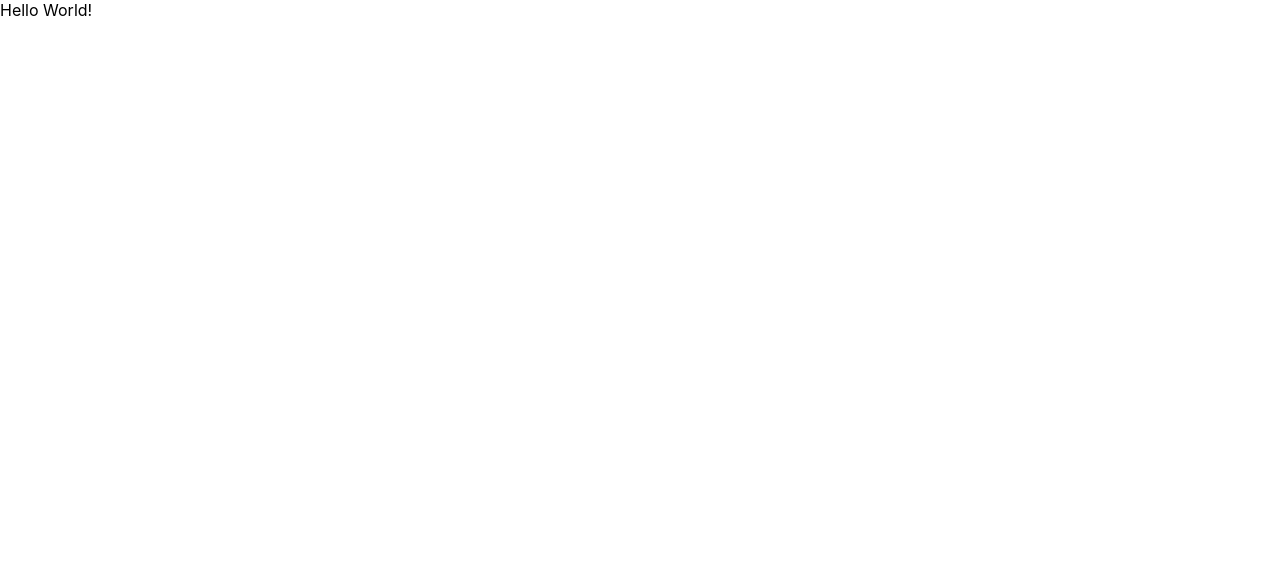
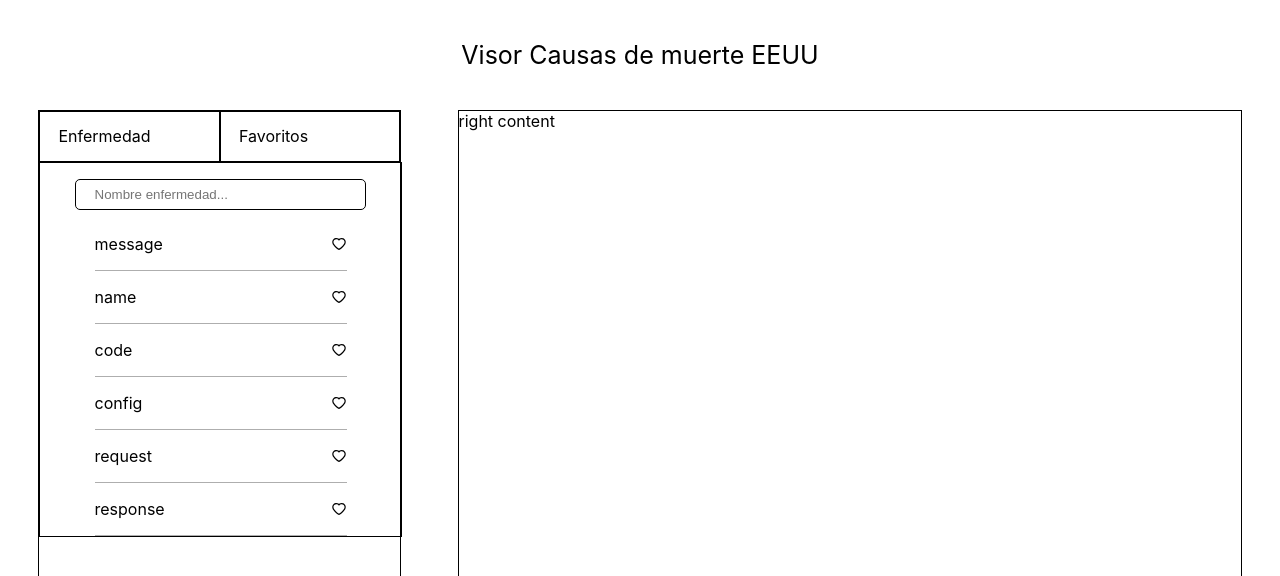
Before and after one commit to fthurtado/grupo_central_front, a React (Create React App) app: page / in a window 1280 px wide. Shown: the top 576 px of the page. Built offline with nearby package versions, Linux system fonts and the light colour scheme; no server answers.

Commit message:
feat(): icons && show all diseases && left side styles

```diff
--- a/package.json
+++ b/package.json
@@ -10,6 +10,7 @@
     "node-sass": "^7.0.3",
     "react": "^18.2.0",
     "react-dom": "^18.2.0",
+    "react-icons": "^4.4.0",
     "react-router-dom": "^6.3.0",
     "react-scripts": "5.0.1",
     "web-vitals": "^2.1.0"
--- a/src/styles/DiseasesStyles.scss
+++ b/src/styles/DiseasesStyles.scss
@@ -0,0 +1,89 @@
+.diseases-container {
+  width: 94vw;
+  max-height: 90vh;
+  padding: 5vh 3vw;
+  position: relative;
+
+  .title {
+    font-size: 25px;
+    margin: 0 0 5vh;
+    text-align: center;
+  }
+
+  .info-container {
+    width: 100%;
+    max-height: 80vh;
+    display: flex;
+    flex-direction: row;
+    justify-content: space-between;
+    align-items: flex-start;
+    position: relative;
+
+    .left-container {
+      width: 30%;
+      height: 80vh;
+      display: flex;
+      flex-direction: column;
+      border: .5px solid black;
+      position: relative;
+
+      .options {
+        width: 100%;
+        display: flex;
+        flex-direction: row;
+        position: relative;
+
+        .option {
+          width: 40%;
+          padding: 4% 5%;
+          text-align: left;
+          border: .5px solid black;
+          cursor: pointer;
+        }
+      }
+
+      .diseases {
+        width: 100%;
+        padding: 2vh 0 0 0;
+        display: flex;
+        flex-direction: column;
+        align-items: center;
+        overflow-y: auto;
+        border: .5px solid black;
+        position: relative;
+
+        .search-bar {
+          width: 70%;
+          padding: 2% 5%;
+          border: .5px solid black;
+          border-radius: 5px;
+          margin: 0 0 1vh 0;
+        }
+
+        .disease-container {
+          width: 70%;
+          display: flex;
+          flex-direction: row;
+          justify-content: space-between;
+          align-items: center;
+          position: relative;
+          cursor: pointer;
+          border-bottom: .3px solid rgb(174, 174, 174);
+
+          p {
+            width: 90%;
+          }
+        }
+      }
+    }
+
+    .right-container {
+      width: 65%;
+      height: 80vh;
+      display: flex;
+      flex-direction: column;
+      border: .5px solid black;
+      position: relative;
+    }
+  }
+}
--- a/src/views/DiseasesView.js
+++ b/src/views/DiseasesView.js
@@ -1,10 +1,19 @@
-import React, { useEffect, useState } from 'react';
+import React, {
+  useEffect,
+  useState,
+} from 'react';
 
 // Styles
 import '../styles/DiseasesStyles.scss';
 
 // Helpers
 import loaddata from '../helpers/loaddata';
+
+// Icons
+import {
+  AiFillHeart,
+  AiOutlineHeart,
+} from "react-icons/ai";
 
 function Diseases() {
 
@@ -19,8 +28,39 @@ function Diseases() {
       })
       .catch((err) => console.log(err));
   }, []);
+
   return (Object.keys(diseases).length > 0) && (
-    <>Hello World!</>
+    <div className="diseases-container">
+      <p className="title">
+        Visor Causas de muerte EEUU
+      </p>
+      <div className="info-container">
+        <div className="left-container">
+          <div className="options">
+            <div className="option">
+              Enfermedad
+            </div>
+            <div className="option">
+              Favoritos
+            </div>
+          </div>
+          <div className="diseases">
+            <input type="text" className="search-bar" placeholder="Nombre enfermedad..." />
+            {Object.keys(diseases).map((name) => (
+              <div className="disease-container">
+                <p>
+                  {name}
+                </p>
+                <AiOutlineHeart />
+              </div>
+            ))}
+          </div>
+        </div>
+        <div className="right-container">
+          right content
+        </div>
+      </div>
+    </div>
   );
 }
 
```
Also changed, not shown: 1 other file (tests, documents, lock files or other folders).
